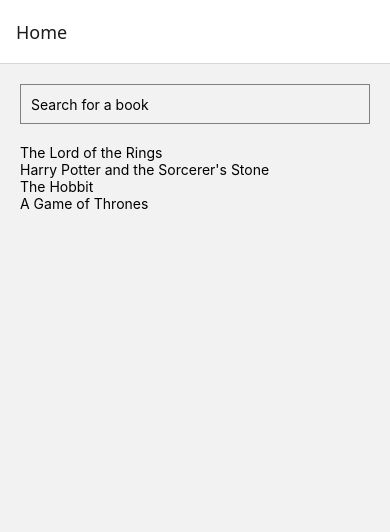
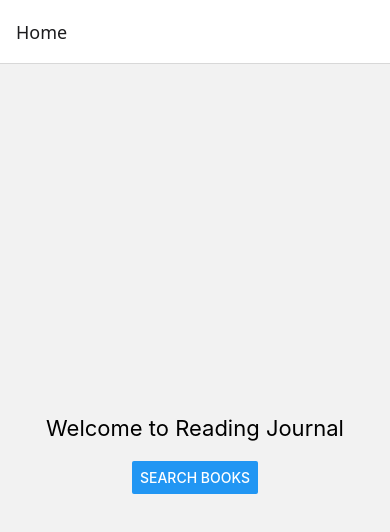
Before and after one commit to sarahyvarinen/readingjournal, a React Native app: screen /Home in a window 390 px wide. Shown: the top 532 px of the page. Built offline with nearby package versions, Linux system fonts and the light colour scheme.

Commit message:
Changed language to english, added api

```diff
--- a/App.js
+++ b/App.js
@@ -1,4 +1,3 @@
-// App.js
 import React from 'react';
 import { NavigationContainer } from '@react-navigation/native';
 import { createStackNavigator } from '@react-navigation/stack';
--- a/screens/BookDetailsScreen.js
+++ b/screens/BookDetailsScreen.js
@@ -1,24 +1,85 @@
-// screens/BookDetailsScreen.js
-import React from 'react';
-import { View, Text } from 'react-native';
+import React, { useState, useEffect } from 'react';
+import { View, TextInput, Text, FlatList, ActivityIndicator, StyleSheet } from 'react-native';
 
-const BookDetailsScreen = ({ route }) => {
-  const { bookId } = route.params;
-  // Tähän sit api kutsu!!
-  const bookDetails = {
-    id: bookId,
-    title: 'The Hobbit',
-    author: 'J.R.R. Tolkien',
-    description: 'A fantasy novel about a hobbit named Bilbo Baggins.',
-  };
+const BookDetailsScreen = () => {
+  const [item, setItem] = useState('');
+  const [books, setBooks] = useState([]);
+  const [loading, setLoading] = useState(false);
+
+  useEffect(() => {
+    if (item.length < 3) {
+      setBooks([]);
+      return;
+    }
+
+    const fetchBooks = async () => {
+      setLoading(true);
+      try {
+        const response = await fetch(`https://openlibrary.org/search.json?q=${encodeURIComponent(item)}`);
+        const data = await response.json();
+        const bookResults = data.docs.map(book => ({
+          key: book.key,
+          title: book.title,
+          author: book.author_name?.[0] || 'Unknown author',
+        }));
+        setBooks(bookResults);
+      } catch (error) {
+        console.error('Error fetching books:', error);
+        setBooks([]);
+      }
+      setLoading(false);
+    };
+
+    fetchBooks();
+  }, [item]);
 
   return (
-    <View style={{ flex: 1, padding: 20 }}>
-      <Text style={{ fontSize: 24, fontWeight: 'bold' }}>{bookDetails.title}</Text>
-      <Text style={{ fontSize: 18, marginVertical: 10 }}>By {bookDetails.author}</Text>
-      <Text>{bookDetails.description}</Text>
+    <View style={styles.container}>
+      <TextInput
+        style={styles.input}
+        placeholder="Search a book"
+        onChangeText={text => setItem(text)}
+        value={item}
+      />
+
+      {loading && <ActivityIndicator size="large" color="#0000ff" />}
+
+      {!loading && item.length >= 3 && books.length === 0 && (
+        <Text style={styles.noResults}>No books matching search: "{item}"</Text>
+      )}
+
+      <FlatList
+        data={books}
+        keyExtractor={item => item.key}
+        renderItem={({ item }) => (
+          <Text style={styles.bookItem}>
+            {item.title} — {item.author}
+          </Text>
+        )}
+      />
     </View>
   );
 };
 
+const styles = StyleSheet.create({
+  container: {
+    flex: 1,
+    padding: 20,
+  },
+  input: {
+    height: 40,
+    borderColor: 'gray',
+    borderWidth: 1,
+    marginBottom: 20,
+    paddingLeft: 10,
+  },
+  noResults: {
+    color: 'red',
+    marginBottom: 20,
+  },
+  bookItem: {
+    marginBottom: 10,
+  },
+});
+
 export default BookDetailsScreen;
--- a/screens/HomeScreen.js
+++ b/screens/HomeScreen.js
@@ -1,50 +1,29 @@
-import React, { useState } from 'react';
-import { View, TextInput, Text, FlatList } from 'react-native';
+import React from 'react';
+import { View, Text, Button, StyleSheet } from 'react-native';
 
-const BookSearchScreen = () => {
-  const [item, setItem] = useState('');  // Alustetaan item-tila
-
-  // Esimerkki hakukirjaston (mock) tiedoista. Tähän sitten api kutsu!!
-  const books = [
-    { id: '1', title: 'The Lord of the Rings' },
-    { id: '2', title: 'Harry Potter and the Sorcerer\'s Stone' },
-    { id: '3', title: 'The Hobbit' },
-    { id: '4', title: 'A Game of Thrones' },
-  ];
-
-  // Suodatetaan kirjat hakutekstin perusteella
-  const filteredBooks = books.filter(book =>
-    book.title.toLowerCase().includes(item.toLowerCase())
-  );
-
+const HomeScreen = ({ navigation }) => {
   return (
-    <View style={{ flex: 1, padding: 20 }}>
-
-      <TextInput
-        style={{
-          height: 40,
-          borderColor: 'gray',
-          borderWidth: 1,
-          marginBottom: 20,
-          paddingLeft: 10,
-        }}
-        placeholder="Search for a book"
-        onChangeText={text => setItem(text)}  // Päivittää hakutekstin tilan
-        value={item}  // Asetetaan hakuteksti kenttään
-      />
-       {/* Mikäli haluttua kirjaa ei löydy */}
-      {filteredBooks.length === 0 && item.length > 0 && (
-        <Text style={{ color: 'red', marginBottom: 20}}>No books matching "{item}"</Text>
-      )}
-
-      {/* Lista suodatetuista kirjoista */}
-      <FlatList
-        data={filteredBooks}
-        keyExtractor={item => item.id}
-        renderItem={({ item }) => <Text>{item.title}</Text>}
+    <View style={styles.container}>
+      <Text style={styles.title}>Welcome to Reading Journal</Text>
+      <Button
+        title="Search books"
+        onPress={() => navigation.navigate('BookDetails')}
       />
     </View>
   );
 };
 
-export default BookSearchScreen;
+const styles = StyleSheet.create({
+  container: {
+    flex: 1,
+    justifyContent: 'center',
+    alignItems: 'center',
+    padding: 20,
+  },
+  title: {
+    fontSize: 22,
+    marginBottom: 20,
+  },
+});
+
+export default HomeScreen;
```
